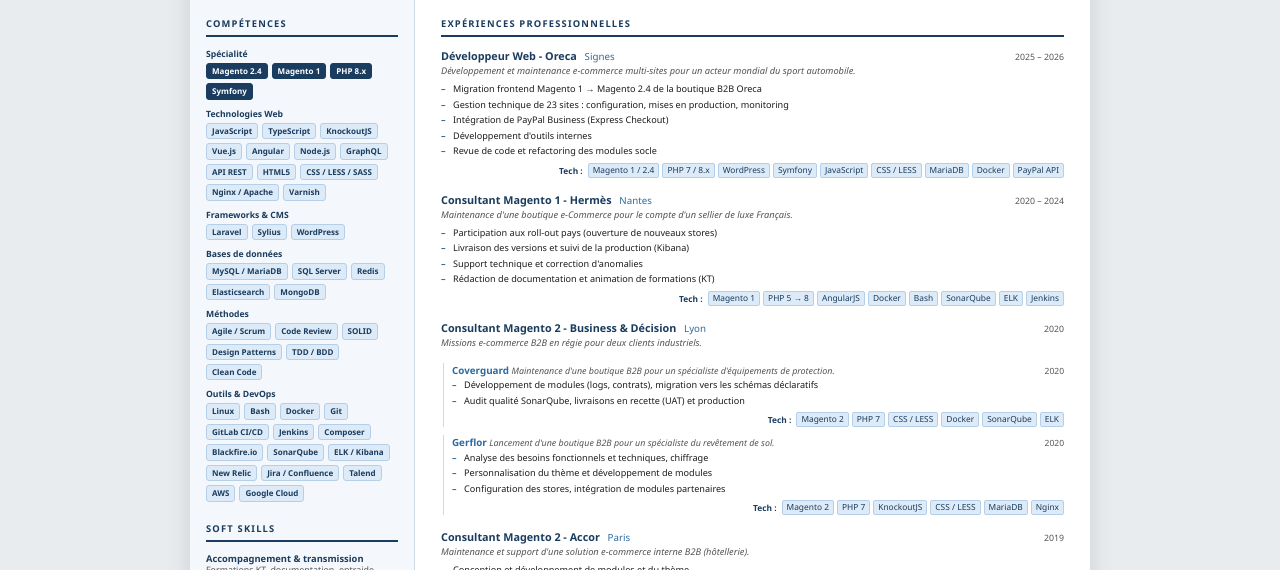
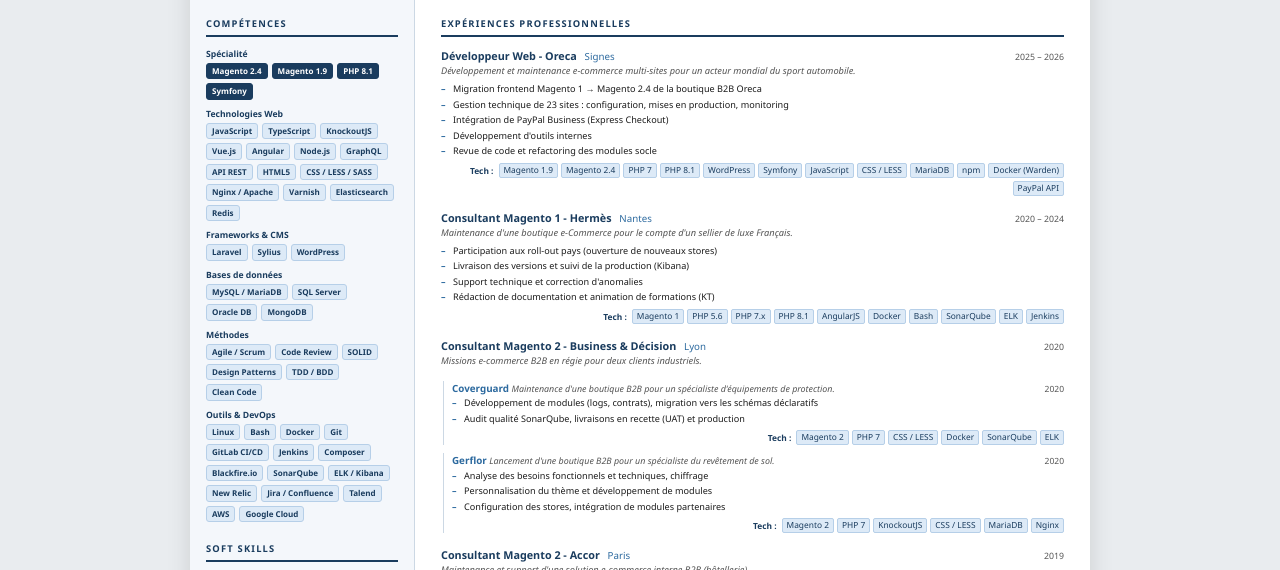
Before and after one commit to medmek/cv, a plain HTML site: page index.html in a window 1280 px wide. Shown: the part 162-732 px from the top of the page. Drawn offline with Linux system fonts and the light colour scheme.

Commit message:
CV FR: versions précises dans les tags, Oracle DB de retour
- Oreca : Magento 1.9, Magento 2.4, PHP 7, PHP 8.1, npm, Docker (Warden)
- Hermès : PHP 5.6, PHP 7.x, PHP 8.1
- Spécialité : Magento 1.9, PHP 8.1
- Redis et Elasticsearch déplacés vers Technologies Web, Oracle DB réintégré

Co-Authored-By: Claude Opus 5.5 <noreply@anthropic.com>
Claude-Session: https://claude.ai/code/session_015QYBM52NKoSW4tFknX77Je

```diff
--- a/index.html
+++ b/index.html
@@ -589,8 +589,8 @@
                         <p class="skill-category">Spécialité</p>
                         <div class="tag-list">
                             <span class="tag primary">Magento 2.4</span>
-                            <span class="tag primary">Magento 1</span>
-                            <span class="tag primary">PHP 8.x</span>
+                            <span class="tag primary">Magento 1.9</span>
+                            <span class="tag primary">PHP 8.1</span>
                             <span class="tag primary">Symfony</span>
                         </div>
                     </div>
@@ -609,6 +609,8 @@
                             <span class="tag">CSS / LESS / SASS</span>
                             <span class="tag">Nginx / Apache</span>
                             <span class="tag">Varnish</span>
+                            <span class="tag">Elasticsearch</span>
+                            <span class="tag">Redis</span>
                         </div>
                     </div>
                     <div>
@@ -624,8 +626,7 @@
                         <div class="tag-list">
                             <span class="tag">MySQL / MariaDB</span>
                             <span class="tag">SQL Server</span>
-                            <span class="tag">Redis</span>
-                            <span class="tag">Elasticsearch</span>
+                            <span class="tag">Oracle DB</span>
                             <span class="tag">MongoDB</span>
                         </div>
                     </div>
@@ -714,14 +715,17 @@
                     </ul>
                     <p class="tech-line">
                         <span class="tech-label">Tech :</span>
-                        <span class="tag tag--inline">Magento 1 / 2.4</span>
-                        <span class="tag tag--inline">PHP 7 / 8.x</span>
+                        <span class="tag tag--inline">Magento 1.9</span>
+                        <span class="tag tag--inline">Magento 2.4</span>
+                        <span class="tag tag--inline">PHP 7</span>
+                        <span class="tag tag--inline">PHP 8.1</span>
                         <span class="tag tag--inline">WordPress</span>
                         <span class="tag tag--inline">Symfony</span>
                         <span class="tag tag--inline">JavaScript</span>
                         <span class="tag tag--inline">CSS / LESS</span>
                         <span class="tag tag--inline">MariaDB</span>
-                        <span class="tag tag--inline">Docker</span>
+                        <span class="tag tag--inline">npm</span>
+                        <span class="tag tag--inline">Docker (Warden)</span>
                         <span class="tag tag--inline">PayPal API</span>
                     </p>
                 </div>
@@ -743,7 +747,9 @@
                     <p class="tech-line">
                         <span class="tech-label">Tech :</span>
                         <span class="tag tag--inline">Magento 1</span>
-                        <span class="tag tag--inline">PHP 5 → 8</span>
+                        <span class="tag tag--inline">PHP 5.6</span>
+                        <span class="tag tag--inline">PHP 7.x</span>
+                        <span class="tag tag--inline">PHP 8.1</span>
                         <span class="tag tag--inline">AngularJS</span>
                         <span class="tag tag--inline">Docker</span>
                         <span class="tag tag--inline">Bash</span>
```
